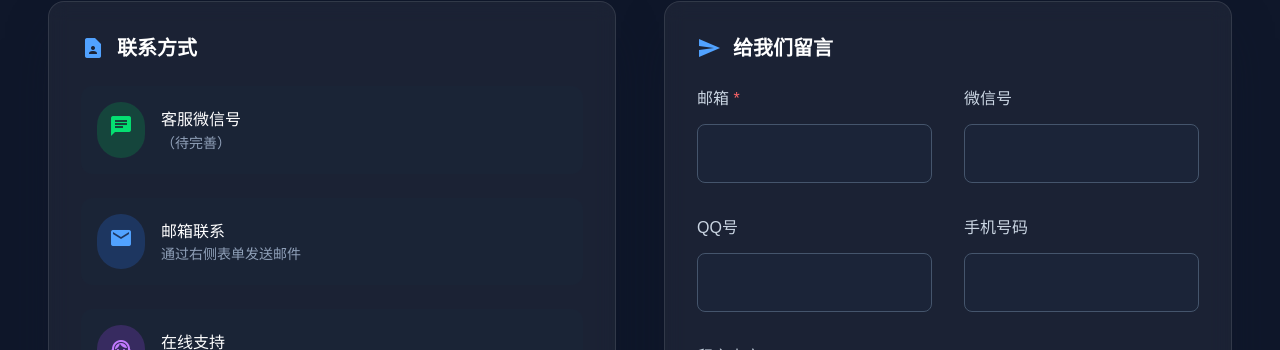
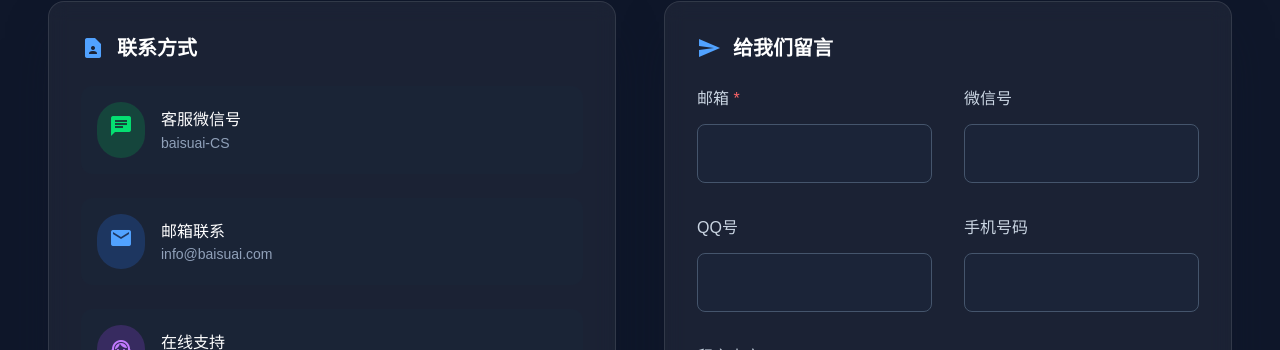
Before and after one commit to along1313/VideoMaker, a Flask app: page /contact in a window 1280 px wide. Shown: the part 347-697 px from the top of the page. Run offline with Flask 3, Linux system fonts and the light colour scheme; parts of the project's set-up code (start-up, migrations or seed data) failed here and were passed over; some libraries are stand-ins or nearby versions; some web fonts are replaced.

Commit message:
feat: 路径管理、前后端一致性、UI提示优化及bug修复

```diff
--- a/templates/admin/base.html
+++ b/templates/admin/base.html
@@ -156,8 +156,7 @@
                 </div>
 
                 <div class="flex items-center space-x-4">
-                    <a href="{{ url_for('index') }}" target="_blank"
-                       class="flex items-center space-x-2 text-slate-300 hover:text-blue-400 transition-colors">
+                    <a href="{{ url_for('index') }}" class="flex items-center space-x-2 text-slate-300 hover:text-blue-400 transition-colors">
                         <span class="material-icons">home</span>
                         <span>前台首页</span>
                     </a>
--- a/templates/contact.html
+++ b/templates/contact.html
@@ -29,7 +29,7 @@
                     </div>
                     <div>
                         <div class="text-white font-medium">客服微信号</div>
-                        <div class="text-slate-400 text-sm">（待完善）</div>
+                        <div class="text-slate-400 text-sm">baisuai-CS</div>
                     </div>
                 </div>
 
@@ -39,7 +39,7 @@
                     </div>
                     <div>
                         <div class="text-white font-medium">邮箱联系</div>
-                        <div class="text-slate-400 text-sm">通过右侧表单发送邮件</div>
+                        <div class="text-slate-400 text-sm">info@baisuai.com</div>
                     </div>
                 </div>
 
--- a/templates/my_videos.html
+++ b/templates/my_videos.html
@@ -15,7 +15,7 @@
         <div class="bg-blue-500/10 border border-blue-500/30 rounded-xl p-4 max-w-2xl mx-auto">
             <div class="flex items-center justify-center space-x-3 text-blue-300">
                 <span class="material-icons">info</span>
-        <span>您最多可保存 25 个视频，超出时将自动删除最早的视频</span>
+        <span>您最多可保存 25 个视频，请及时下载，系统升级可能导致无法下载老视频</span>
             </div>
         </div>
     </div>
```
Also changed, not shown: instance/baisu_video.db, 3 other files.
